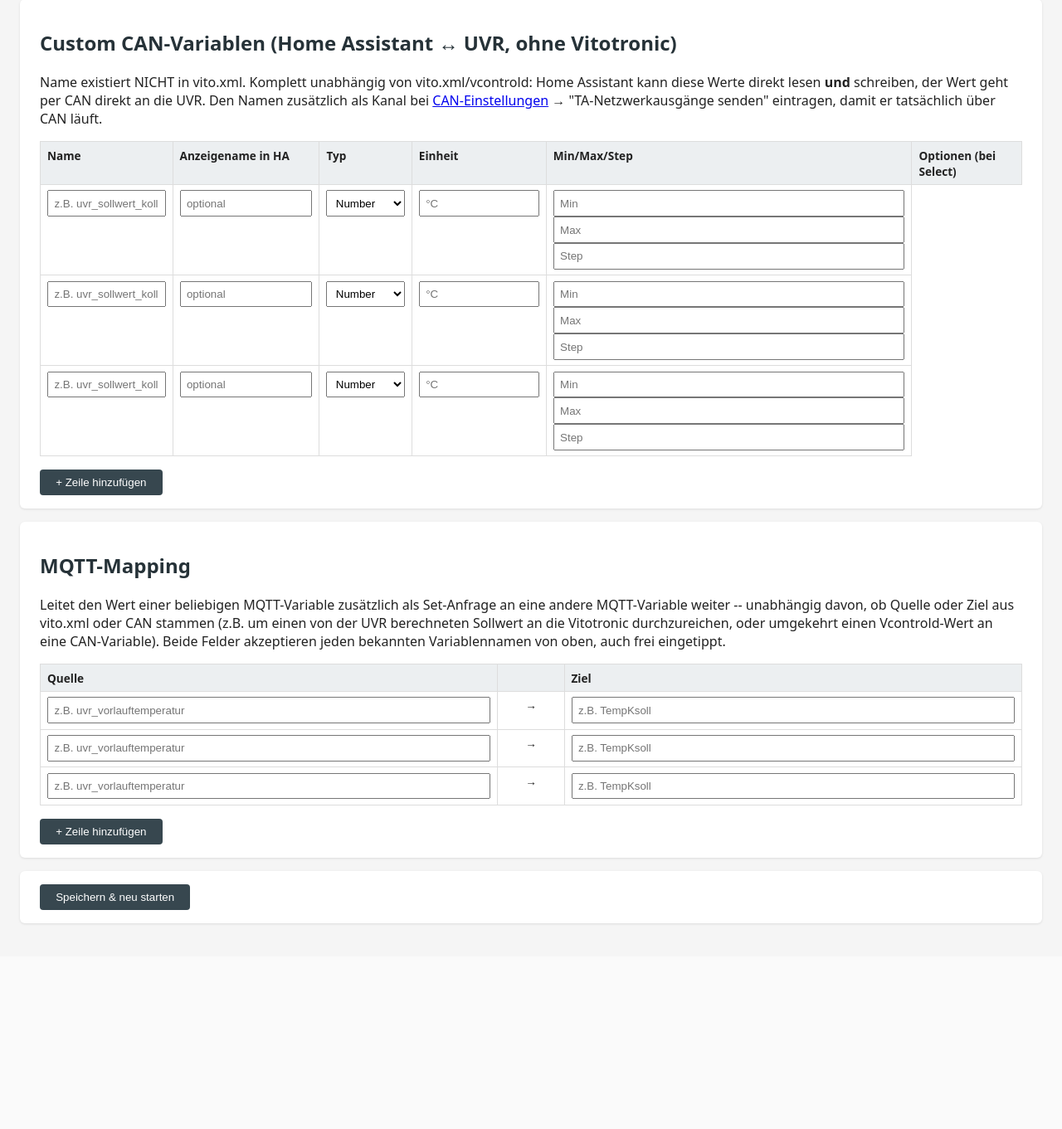
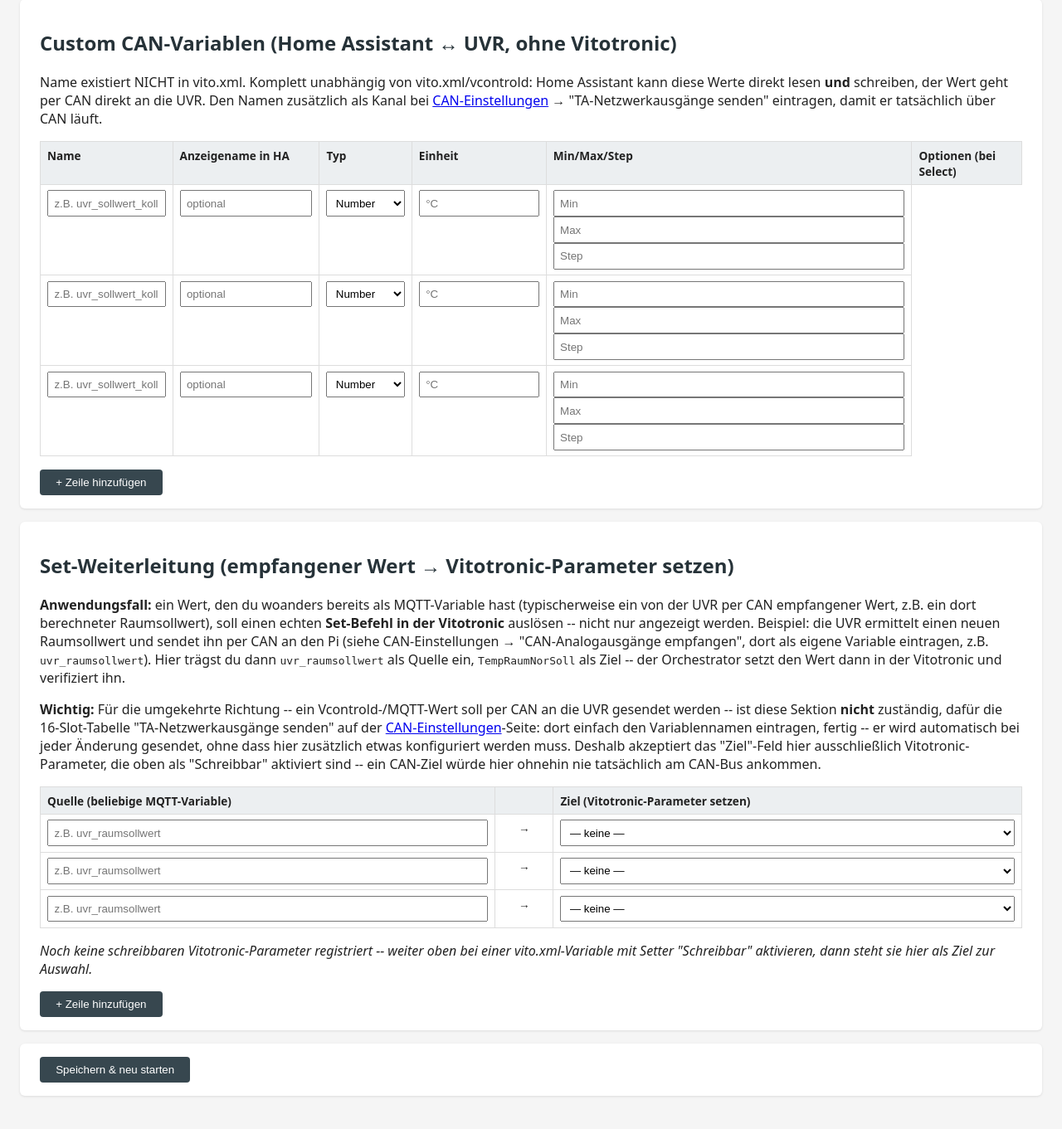
Before and after one commit to juliuskolosnjaji/vcontrold-raspberry-pi, a Flask app: page /mqtt-variables in a window 1280 px wide. Shown: the part 555-1916 px from the top of the page at 83% size. Before the commit the page ends 1670 px from the top, so only its background shows below. Run offline with Flask 3, Linux system fonts and the light colour scheme; the visitor is signed in with stand-in values (Sample User, id 1).

Commit message:
Set-Weiterleitung: Ziel auf schreibbare Vcontrold-Variablen beschränkt
Die bisherige "MQTT-Mapping"-Sektion erlaubte als Ziel jeden bekannten
Variablennamen, auch CAN-Variablen -- das erzeugte gültig aussehende, aber
komplett wirkungslose Konfigurationen: ein Wert, der bei can_node.py auf
uvr/cmd/<Name> ankommt, wird nur dann tatsächlich per CAN gesendet, wenn
<Name> zusätzlich in der "TA-Netzwerkausgänge senden"-Tabelle steht -- für
"Vcontrold-Wert -> CAN" ist diese Tabelle bereits der vollständige, alleinige
Weg. Ohne Erklärung war das für den Anwender nicht nachvollziehbar.

- Umbenannt zu "Set-Weiterleitung", mit konkretem Beispieltext (UVR
  berechnet Sollwert -> Vitotronic setzen) statt abstrakter Beschreibung.
- "Ziel" ist jetzt ein <select> mit ausschließlich tatsächlich schreibbaren
  Vcontrold-Variablen (analog zum früheren available_set_keys-Dropdown der
  alten CAN-Weiterleitung) -- ein CAN-Ziel lässt sich in der UI gar nicht
  mehr eintragen. Serverseitig zusätzlich validiert (falls die Auswahl
  umgangen wird), mit klarer Fehlermeldung.
- CAN-Einstellungen-Seite: expliziter Hinweis, dass die 16-Slot-Tabelle der
  einzige Weg für CAN-Senden ist, mit Verweis auf die neue Sektion für die
  Gegenrichtung.
- Terminologie/Logging konsistent auf "Set-Weiterleitung" umgestellt
  (vorher uneinheitlich "MQTT-Mapping").

Getestet: Ziel-Dropdown enthält nachweislich keine CAN-Variablen mehr,
gültiger Fall speichert korrekt, ein serverseitig umgangener Versuch mit
CAN-Ziel wird abgelehnt (Datei bleibt unverändert).

Co-Authored-By: Claude Sonnet 5 <noreply@anthropic.com>

```diff
--- a/scripts/mqtt_mapping.py
+++ b/scripts/mqtt_mapping.py
@@ -1,15 +1,20 @@
 """
-Generisches MQTT-Variablen-Mapping: der Wert einer MQTT-Variable (egal ob aus vito.xml/Vcontrold
-oder CAN stammend) wird zusätzlich als Set-Anfrage an eine andere MQTT-Variable weitergegeben --
-unabhängig davon, woher Quelle und Ziel kommen. Ersetzt die frühere "Weiterleitung"
-(forward_as_set), die nur CAN-Empfangswerte an eine Vcontrold-settable Variable weiterleiten
-konnte und an die CAN-Einstellungen-Seite gekoppelt war.
+"Set-Weiterleitung": der Wert einer beliebigen MQTT-Variable wird zusätzlich als Set-Anfrage an
+eine andere MQTT-Variable weitergegeben. Ersetzt die frühere "Weiterleitung" (forward_as_set),
+die nur CAN-Empfangswerte an eine Vcontrold-settable Variable weiterleiten konnte und an die
+CAN-Einstellungen-Seite gekoppelt war.
 
 config/mqtt_mapping.json: Liste von {"source": "<Variablenname>", "target": "<Variablenname>"}.
 Beide Namen sind kanonische MQTT-Variablennamen (siehe vito_variables.py/mqtt_variables.py) --
-ob ein Name auf heizung/<name> oder uvr/<name> liegt bzw. auf heizung/cmd/<name> oder
-uvr/cmd/<name> geschrieben wird, ergibt sich automatisch daraus, ob der Name eine vito.xml-
-Variable ist (siehe orchestrator.py, das dieses Mapping tatsächlich ausführt).
+ob die Quelle auf heizung/<name> oder uvr/<name> liegt, ergibt sich automatisch daraus, ob der
+Name eine vito.xml-Variable ist (siehe orchestrator.py, das dieses Mapping tatsächlich ausführt).
+
+Das Ziel ist zwar auf Protokollebene genauso generisch (heizung/cmd/<name> oder uvr/cmd/<name>),
+die UI (ui/app.py:mqtt_variables_page()) lässt als Ziel aber bewusst NUR schreibbare Vcontrold-
+Variablen zu: ein Wert, der bei can_node.py auf uvr/cmd/<name> ankommt, wird nur dann tatsächlich
+per CAN gesendet, wenn <name> zusätzlich in der "TA-Netzwerkausgänge senden"-Tabelle
+(can_mapping.json/ta_network_outputs) steht -- für "Vcontrold-Wert -> CAN" ist diese Tabelle
+bereits der vollständige, alleinige Weg, ein zusätzliches Mapping dorthin wäre wirkungslos.
 """
 import json
 import pathlib
--- a/ui/app.py
+++ b/ui/app.py
@@ -367,8 +367,8 @@ TA_RX_OUTPUT_SLOTS = 16  # rx_ta_analog_outputs/rx_ta_digital_outputs: Ausgang 1
 def parse_ta_rx_output_rows(key: str) -> dict:
     """Baut das 'outputs'-Dict für rx_ta_analog_outputs/rx_ta_digital_outputs aus den
     Formularfeldern '{key}_slot_topic_<i>' (i=0..15, Ausgang i+1). Soll ein empfangener Wert
-    zusätzlich an eine andere MQTT-Variable weitergegeben werden, siehe die eigenständige
-    MQTT-Mapping-Konfiguration auf der MQTT-Variablen-Seite (config/mqtt_mapping.json)."""
+    zusätzlich einen echten Set-Befehl in der Vitotronic auslösen, siehe die eigenständige
+    Set-Weiterleitung auf der MQTT-Variablen-Seite (config/mqtt_mapping.json)."""
     outputs = {}
     for i in range(TA_RX_OUTPUT_SLOTS):
         topic = request.form.get(f"{key}_slot_topic_{i}", "").strip()
@@ -752,7 +752,7 @@ def vcontrold_page():
 BLANK_CUSTOM_VARIABLE_ROWS = 3  # zusätzliche leere Zeilen für neue Custom-CAN-Variablen; "+ Zeile"
 # im Browser fügt bei Bedarf beliebig mehr hinzu (kein fixes Limit, da die Anzahl je nach
 # CAN-Ausbaustufe stark variieren kann)
-BLANK_MAPPING_ROWS = 3  # zusätzliche leere Zeilen für neue MQTT-Mappings, ebenfalls per "+ Zeile" erweiterbar
+BLANK_MAPPING_ROWS = 3  # zusätzliche leere Zeilen für neue Set-Weiterleitungen, ebenfalls per "+ Zeile" erweiterbar
 
 
 def build_mqtt_variable_rows(entry: dict) -> dict:
@@ -820,6 +820,15 @@ def mqtt_variables_page():
             entry["discovery"] = parse_discovery_fields("customvar", i, f"'{name}'", errors)
             new_variables[name] = entry
 
+        # Ziel-Auswahl bewusst auf tatsächlich schreibbare Vcontrold-Variablen beschränkt (siehe
+        # available_set_keys unten): ein Mapping-Ziel, das eine CAN-Variable ist, würde nie
+        # tatsächlich am CAN-Bus ankommen (can_node.py sendet nur, was zusätzlich in der
+        # "TA-Netzwerkausgänge senden"-Tabelle steht) -- so eine wirkungslose, aber gültig
+        # aussehende Konfiguration soll gar nicht erst eingebbar sein. Verwendet new_variables
+        # (den gerade abgeschickten Stand), damit eine im selben Speichern-Klick aktivierte
+        # Set-Variable sofort als gültiges Ziel zählt.
+        settable_targets = {k for k, v in new_variables.items() if k in vito_vars and mqtt_vars.is_writable(v)}
+
         mapping_indices = sorted(
             int(key[len("mapping_source_"):])
             for key in request.form
@@ -836,6 +845,9 @@ def mqtt_variables_page():
                 continue
             if source == target:
                 errors.append(f"Mapping-Zeile {i + 1}: Quelle und Ziel sind identisch ('{source}')")
+                continue
+            if target not in settable_targets:
+                errors.append(f"Mapping-Zeile {i + 1}: '{target}' ist keine schreibbare Vcontrold-Variable (oben zuerst als 'Schreibbar' aktivieren)")
                 continue
             new_mappings.append({"source": source, "target": target})
 
@@ -885,10 +897,19 @@ def mqtt_variables_page():
     for _ in range(BLANK_CUSTOM_VARIABLE_ROWS):
         custom_rows.append({"name": "", "display_name": "", "component": "number", "unit": "", "min": "", "max": "", "step": "", "options": ""})
 
-    # Vorschlagsliste fürs Mapping: alle bekannten MQTT-Variablennamen (vito.xml + konfigurierte
-    # MQTT-Variablen). Freies Eintippen bleibt möglich, z.B. für einen reinen CAN-Empfangskanal,
-    # der (noch) keinen eigenen mqtt_variables.json-Eintrag hat.
+    # Vorschlagsliste für "Quelle" (Set-Weiterleitung): alle bekannten MQTT-Variablennamen
+    # (vito.xml + konfigurierte MQTT-Variablen). Freies Eintippen bleibt möglich, z.B. für einen
+    # reinen CAN-Empfangskanal, der (noch) keinen eigenen mqtt_variables.json-Eintrag hat -- als
+    # Quelle ist jede Variable sinnvoll, die einen Wert liefert.
     known_variable_names = sorted(set(vito_vars.keys()) | set(mqtt_variables.keys()))
+
+    # "Ziel" ist dagegen bewusst auf tatsächlich schreibbare Vcontrold-Variablen beschränkt (siehe
+    # POST-Handler oben) -- ein CAN-Ziel würde hier nie tatsächlich am CAN-Bus ankommen, siehe
+    # README "Set-Weiterleitung"/Abschnitt 3. Dieselbe Liste wie zuvor "available_set_keys" auf der
+    # CAN-Einstellungen-Seite (Weiterleitungsziel dort, jetzt hier).
+    settable_targets = sorted(
+        k for k, v in mqtt_variables.items() if k in vito_vars and mqtt_vars.is_writable(v)
+    )
 
     mapping_rows = [dict(m) for m in mqtt_mapping.load()]
     for _ in range(BLANK_MAPPING_ROWS):
@@ -902,6 +923,7 @@ def mqtt_variables_page():
         mapping_rows=mapping_rows,
         next_mapping_index=len(mapping_rows),
         known_variable_names=known_variable_names,
+        settable_targets=settable_targets,
         message=message,
         message_ok=message_ok,
     )
--- a/ui/templates/mqtt_variables.html
+++ b/ui/templates/mqtt_variables.html
@@ -139,25 +139,48 @@
   </template>
 
   <div class="card wide-card">
-    <h2>MQTT-Mapping</h2>
-    <p>Leitet den Wert einer beliebigen MQTT-Variable zusätzlich als Set-Anfrage an eine andere
-       MQTT-Variable weiter -- unabhängig davon, ob Quelle oder Ziel aus vito.xml oder CAN
-       stammen (z.B. um einen von der UVR berechneten Sollwert an die Vitotronic durchzureichen,
-       oder umgekehrt einen Vcontrold-Wert an eine CAN-Variable). Beide Felder akzeptieren jeden
-       bekannten Variablennamen von oben, auch frei eingetippt.</p>
+    <h2>Set-Weiterleitung (empfangener Wert → Vitotronic-Parameter setzen)</h2>
+    <p><strong>Anwendungsfall:</strong> ein Wert, den du woanders bereits als MQTT-Variable hast
+       (typischerweise ein von der UVR per CAN empfangener Wert, z.B. ein dort berechneter
+       Raumsollwert), soll einen echten <strong>Set-Befehl in der Vitotronic</strong> auslösen --
+       nicht nur angezeigt werden. Beispiel: die UVR ermittelt einen neuen Raumsollwert und
+       sendet ihn per CAN an den Pi (siehe CAN-Einstellungen → "CAN-Analogausgänge empfangen",
+       dort als eigene Variable eintragen, z.B. <code>uvr_raumsollwert</code>). Hier trägst du
+       dann <code>uvr_raumsollwert</code> als Quelle ein, <code>TempRaumNorSoll</code> als Ziel --
+       der Orchestrator setzt den Wert dann in der Vitotronic und verifiziert ihn.</p>
+    <p><strong>Wichtig:</strong> Für die umgekehrte Richtung -- ein Vcontrold-/MQTT-Wert soll per
+       CAN an die UVR gesendet werden -- ist diese Sektion <strong>nicht</strong> zuständig, dafür
+       die 16-Slot-Tabelle "TA-Netzwerkausgänge senden" auf der
+       <a href="{{ url_for('can_settings') }}">CAN-Einstellungen</a>-Seite: dort einfach den
+       Variablennamen eintragen, fertig -- er wird automatisch bei jeder Änderung gesendet, ohne
+       dass hier zusätzlich etwas konfiguriert werden muss. Deshalb akzeptiert das "Ziel"-Feld
+       hier ausschließlich Vitotronic-Parameter, die oben als "Schreibbar" aktiviert sind -- ein
+       CAN-Ziel würde hier ohnehin nie tatsächlich am CAN-Bus ankommen.</p>
     <table class="canvar-table">
-      <tr><th>Quelle</th><th></th><th>Ziel</th></tr>
+      <tr><th>Quelle (beliebige MQTT-Variable)</th><th></th><th>Ziel (Vitotronic-Parameter setzen)</th></tr>
       <tbody id="mapping-tbody">
       {% for row in mapping_rows %}
       {% set i = loop.index0 %}
       <tr class="canvar-row">
-        <td><input type="text" name="mapping_source_{{ i }}" value="{{ row.source }}" list="known-variable-names" placeholder="z.B. uvr_vorlauftemperatur"></td>
+        <td><input type="text" name="mapping_source_{{ i }}" value="{{ row.source }}" list="known-variable-names" placeholder="z.B. uvr_raumsollwert"></td>
         <td style="text-align:center;">→</td>
-        <td><input type="text" name="mapping_target_{{ i }}" value="{{ row.target }}" list="known-variable-names" placeholder="z.B. TempKsoll"></td>
+        <td>
+          <select name="mapping_target_{{ i }}">
+            <option value="" {% if not row.target %}selected{% endif %}>— keine —</option>
+            {% for k in settable_targets %}
+            <option value="{{ k }}" {% if row.target == k %}selected{% endif %}>{{ k }}</option>
+            {% endfor %}
+          </select>
+        </td>
       </tr>
       {% endfor %}
       </tbody>
     </table>
+    {% if not settable_targets %}
+    <p><em>Noch keine schreibbaren Vitotronic-Parameter registriert -- weiter oben bei einer
+       vito.xml-Variable mit Setter "Schreibbar" aktivieren, dann steht sie hier als Ziel zur
+       Auswahl.</em></p>
+    {% endif %}
     <button type="button" id="add-mapping-row">+ Zeile hinzufügen</button>
   </div>
 
@@ -169,9 +192,16 @@
 
   <template id="mapping-row-template">
     <tr class="canvar-row">
-      <td><input type="text" name="mapping_source___IDX__" list="known-variable-names" placeholder="z.B. uvr_vorlauftemperatur"></td>
+      <td><input type="text" name="mapping_source___IDX__" list="known-variable-names" placeholder="z.B. uvr_raumsollwert"></td>
       <td style="text-align:center;">→</td>
-      <td><input type="text" name="mapping_target___IDX__" list="known-variable-names" placeholder="z.B. TempKsoll"></td>
+      <td>
+        <select name="mapping_target___IDX__">
+          <option value="" selected>— keine —</option>
+          {% for k in settable_targets %}
+          <option value="{{ k }}">{{ k }}</option>
+          {% endfor %}
+        </select>
+      </td>
     </tr>
   </template>
 
```
Also changed, not shown: scripts/orchestrator.py (+7 -6 lines), ui/templates/can_settings.html (+8 -3 lines), README.md.
